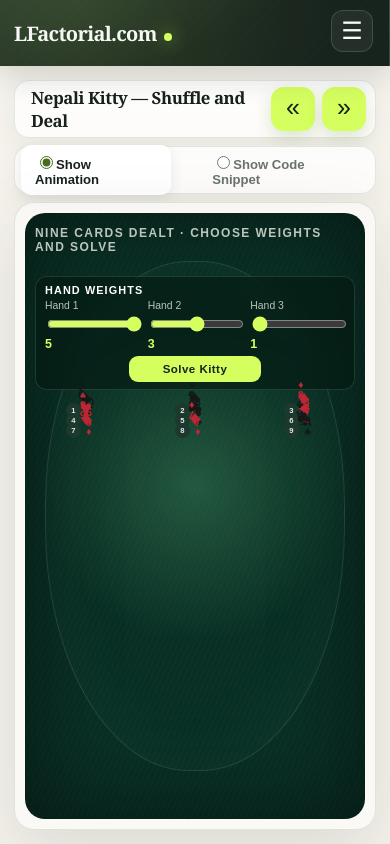
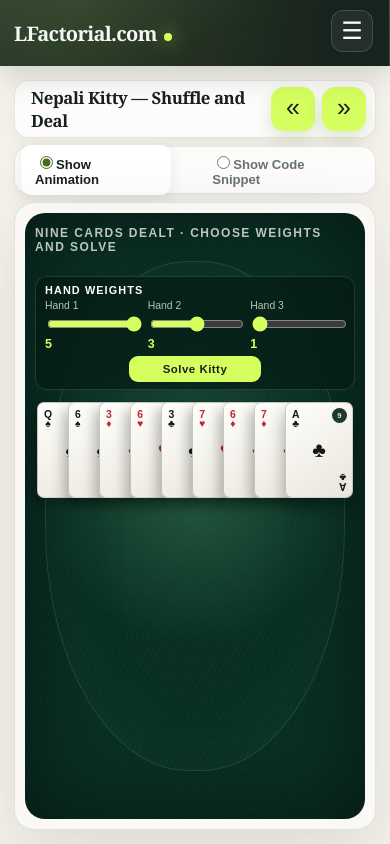
Before and after one commit to L-factorial/home-page, a React (Create React App) app in the folder front-end/: page / in a window 390 px wide. Built offline with nearby package versions, Linux system fonts and the light colour scheme.

Commit message:
Improve mobile Kitty card layout

```diff
--- a/front-end/src/App1.css
+++ b/front-end/src/App1.css
@@ -1784,14 +1784,47 @@ canvas {
     }
 
     .kitty-hand {
-        width: min(100%, 430px);
-        grid-template-columns: repeat(3, minmax(0, 1fr));
-        gap: 7px;
+        display: flex;
+        width: min(100%, 360px);
+        min-height: 104px;
+        justify-content: center;
+        align-items: center;
+        gap: 0;
+        overflow: visible;
+        padding: 5px 0 8px;
     }
 
     .kitty-playing-card {
         max-height: 17vh;
         justify-self: center;
+    }
+
+    .kitty-solution-cards .kitty-playing-card {
+        width: 100%;
+        min-width: 42px;
+        max-width: 72px;
+        min-height: 72px;
+        max-height: 104px;
+    }
+
+    .kitty-hand .kitty-playing-card {
+        width: 68px;
+        min-width: 68px;
+        max-width: 68px;
+        min-height: 96px;
+        max-height: 96px;
+        flex: 0 0 68px;
+        margin-left: -37px;
+        border-radius: 7px;
+        box-shadow: -4px 7px 13px rgba(0, 0, 0, .28);
+    }
+
+    .kitty-hand .kitty-playing-card:first-child {
+        margin-left: 0;
+    }
+
+    .kitty-hand .kitty-playing-card:last-child {
+        box-shadow: 0 9px 17px rgba(0, 0, 0, .34);
     }
 
     .kitty-solution {
@@ -1835,11 +1868,6 @@ canvas {
     }
 
     .kitty-solution-cards .kitty-playing-card {
-        width: 100%;
-        min-width: 42px;
-        max-width: 72px;
-        min-height: 72px;
-        max-height: 104px;
         justify-self: center;
     }
 
```
